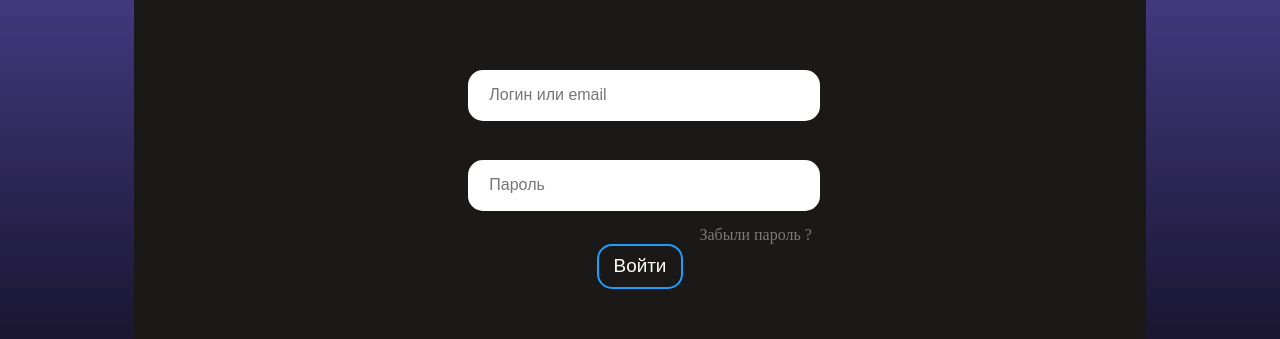
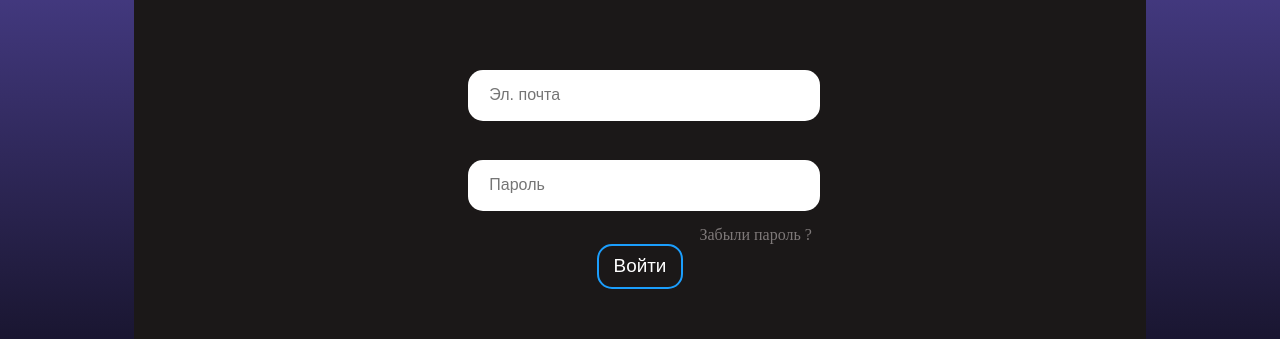
Before and after one commit to Nikomol/Bard, a React (Vite) app: page /login in a window 1280 px wide. Shown: the part 245-584 px from the top of the page. Built offline with nearby package versions, Linux system fonts and the light colour scheme.

Commit message:
добавил get/post запросы

```diff
--- a/public/pages/login_pages/forgotPassword.jsx
+++ b/public/pages/login_pages/forgotPassword.jsx
@@ -5,19 +5,37 @@ import './login.css';
 
 const MainForget = ({ onPasswordReset }) => {
 
-    const [email, setEmail] = useState('');
     const [message, setMessage] = useState('Эл. почта');
+    const [formData, setFormData] = useState({ email: ''});
 
     const handleEmailCheck = (e) => {
-        setEmail(e.target.value);
+        setFormData({email: e.target.value});
     }
 
-    const checkMail = () => {
-        if (email === '') {
-            setMessage("Введите почту!");
-        }
-        else {
-            onPasswordReset();
+    const handleSubmit = async (e) =>{
+        e.preventDefault();
+
+        try{
+            const response = await fetch('', {
+                method: 'POST',
+                headers: {
+                    'Content-Type' : 'application/json'
+                },
+                body: JSON.stringify(formData)
+            });
+            //Если запрос отправлен успешно
+            if (response.ok){
+                alert("Отправлено");
+                onPasswordReset();
+            }
+            //Если запрос был отправлен неуспешно(пока что это всё равно хорошо)
+            else{
+                alert('Вроде бы что то есть!');
+                onPasswordReset();
+            }
+        } catch(error) {
+            console.error(`Ошибка: ${error}`);
+            alert("Ошибка get запроса!!");
         }
     }
 
@@ -29,10 +47,12 @@ const MainForget = ({ onPasswordReset }) => {
             <div className="spacer min">
             </div>
             <div className="mainform">
-                <input type="email" placeholder={message} className="inputField Login" value={email} onChange={handleEmailCheck}></input>
-                <div>
-                    <input type="button" value="Восстановить пароль" className="inputField Button middle" style={{ width: '66%' }} onClick={checkMail}></input>
-                </div>
+                <form onSubmit={handleSubmit}>
+                    <input type="email" name = "email" placeholder={message} className="inputField Login" onChange={handleEmailCheck}></input>
+                    <div>
+                        <input type="submit" value="Восстановить пароль" className="inputField Button middle" style={{ width: '66%' }}></input>
+                    </div>
+                </form>
             </div>
             <div className="spacer mid">
             </div>
--- a/public/pages/login_pages/login.css
+++ b/public/pages/login_pages/login.css
@@ -1,6 +1,6 @@
 @font-face {
   font-family: 'Inter';
-  src: url('./../public/fonts/Inter-VariableFont_slnt.ttf') format('ttf');
+  src: url('./../../fonts/Inter-VariableFont_slnt.ttf') format('ttf');
   font-weight: normal;
   font-style: normal;
 }
--- a/public/pages/login_pages/login.jsx
+++ b/public/pages/login_pages/login.jsx
@@ -1,8 +1,37 @@
-import { Link, Navigate } from "react-router-dom";
+import { Link } from "react-router-dom";
 import myImage from "./../../img/ico.svg";
+import { useState } from 'react';
 import './login.css';
 
 export default function Login() {
+
+    //Форма для отправки get запроса на сервер
+    const [formData, setFormData] = useState({ email: '', passwrd: '' });
+
+    //При изменеии email и пароля в formData меняются данные
+    const handleInputChange = (e) => {
+        setFormData({
+            ...formData,
+            [e.target.name]: e.target.value
+        });
+    };
+
+    //Функция по отправке get запроса
+    const handleSubmit = async (e) => {
+        e.preventDefault();
+        //encodeURIComponent() -> функция, которая кодирует email и пароль для безопасности.
+        fetch(`__api__?eml=${encodeURIComponent(formData.email)} &psw=${encodeURIComponent(formData.passwrd)}`)
+            //Полученные данные от сервера
+            .then(data => {
+                console.log(data);
+                alert("Get запрос отправлен/получен");
+            })
+            //Ошибка получения данных от сервера
+            .catch(error => {
+                console.error(`Ошибка при выполнении запроса: ${error}`);
+                alert("Get запрос не отправлен");
+            })
+    }
 
     return (
         <>
@@ -14,14 +43,16 @@ export default function Login() {
                 <div className="spacer mid">
                 </div>
                 <div className="mainform">
-                    <input type="text" placeholder="Логин или email" className="inputField Login"></input>
-                    <input type="password" placeholder="Пароль" className="inputField Password"></input>
-                    <div className="link forgot">
-                        <Link to="/recovery" className="link forgot">Забыли пароль ?</Link>
-                    </div>
-                    <div>
-                        <input type="button" value="Войти" className="inputField Button middle"></input>
-                    </div>
+                    <form onSubmit={handleSubmit}>
+                        <input type="email" name="email" placeholder="Эл. почта" value={formData.email} onChange={handleInputChange} className="inputField Login"></input>
+                        <input type="password" name="password" placeholder="Пароль" value={formData.password} onChange={handleInputChange} className="inputField Password"></input>
+                        <div className="link forgot">
+                            <Link to="/recovery" className="link forgot">Забыли пароль ?</Link>
+                        </div>
+                        <div>
+                            <input type="submit" value="Войти" className="inputField Button middle"></input>
+                        </div>
+                    </form>
                 </div>
                 <div className="spacer min">
                 </div>
--- a/public/pages/login_pages/signup.jsx
+++ b/public/pages/login_pages/signup.jsx
@@ -1,42 +1,81 @@
-import { Link, Navigate } from "react-router-dom";
+import { Link } from "react-router-dom";
 import myImage from "./../../img/ico.svg";
 import { useState, useEffect } from 'react';
 import './login.css';
 
 export default function SignUp() {
+    //Создание переменных под логин, email, 2 паролей и сообщения, которое появляется при введении паролей.
     const [password, setPassword] = useState('');
     const [confirmPassword, setConfirmPassword] = useState('');
-    const [message, setMessage] = useState('');;
+    const [message, setMessage] = useState('');
     const [username, setUsername] = useState('');
     const [email, setEmail] = useState('');
 
+    //Создание boolean переменных, которые блокируют регистрацию если пользователь вводит данные неправильно
     const [passwAccess, setPasswAccess] = useState(false);
     const [logAccess, setLogAccess] = useState(false);
     const [mailAccess, setMailAccess] = useState(false);
     const [allClear, setAllClear] = useState(false);
 
+    //Создание формы для будущей отправки на сервер путём POST запроса.
+    const [formData, setFormData] = useState({nickname: '', email: '', passwrd: ''});
+
+    //Функция по отправке POST запроса на севрер
+    const handleSubmit = async (e) =>{
+        e.preventDefault();
+
+        try{
+            const response = await fetch('', {
+                method: 'POST',
+                headers: {
+                    'Content-Type' : 'application/json'
+                },
+                body: JSON.stringify(formData)
+            });
+            //Если запрос отправлен успешно
+            if (response.ok){
+                alert("WORK!!!");
+            }
+            //Если запрос был отправлен неуспешно(пока что это всё равно хорошо)
+            else{
+                alert('Вроде всё работает, хотя стоит всё проверить!');
+            }
+        } catch(error) {
+            console.error(`Ошибка: ${error}`);
+        }
+    }
+
     useEffect(() => {
-        if (passwAccess && logAccess && mailAccess && username) {
+        //Если все "замки" сняты, то в форму добавляются данные, которые ввёл пользователь
+        if (passwAccess && logAccess && mailAccess) {
             setAllClear(true);
+            setFormData({
+                nickname: username,
+                email: email,
+                passwrd: password
+            });
         }
         else {
             setAllClear(false);
         }
-    })
+    }, [passwAccess, logAccess, mailAccess, username, email, password])
 
+    //Функция, фиксирующая изменения строчки "Ввода пароля"
     const handlePasswordChange = (e) => {
         setPassword(e.target.value);
         checkPassword(e.target.value, confirmPassword);
     }
 
+    //Функция, фиксирующая изменения строчки "Повторного ввода пароля"
     const handleConfirmPasswordChange = (e) => {
         setConfirmPassword(e.target.value);
         checkPassword(password, e.target.value);
     }
 
+    //Функция, которая проверяет изменения строчки email
     const handleConfirmEmailChange = (e) => {
         setEmail(e.target.value);
-
+        //Способ неактуальный, но менять в нём что-то страшно. Код проверяет, ввёл ли пользователь "@". Если пользователь это ввёл, то "замок" почты снимается
         if (e.target.value.indexOf("@") < 0) {
             setMailAccess(false);
         }
@@ -45,16 +84,18 @@ export default function SignUp() {
         }
     }
 
+    //Функция, которая фиксирует изменение строчки "Логин". Если пользователь хоть что то ввёл, то "замок" логина снимается
     const handleConfirmUsername = (e) => {
         setUsername(e.target.value);
-        if(e.target.value !== ""){
+        if (e.target.value !== "") {
             setLogAccess(true);
         }
-        else{
+        else {
             setLogAccess(false);
         }
     }
 
+    //Функция, которая проверяет пароли на сходство. Если пароли одинаковы и не пусты, то "замок" пароля снимается.
     const checkPassword = (passwordValue, confirmPasswordValue) => {
         if (passwordValue !== confirmPasswordValue) {
             if (confirmPasswordValue !== '') {
@@ -84,6 +125,7 @@ export default function SignUp() {
                 </div>
                 <div className="spacer min">
                 </div>
+                <form onSubmit={handleSubmit}>
                     <div className="mainform">
                         <input type="text" placeholder="Логин" className="inputField Login" onChange={handleConfirmUsername}></input>
                         <input type="email" placeholder="Эл. почта" className="inputField Login" onChange={handleConfirmEmailChange}></input>
@@ -93,10 +135,11 @@ export default function SignUp() {
                             <Link to="/login" className="link forgot">Войти в аккаунт</Link>
                         </div>
                         <div style={{ paddingTop: '5%' }}>
-                        <Link to="/"><input type="button" value="Создать аккаунт" className="inputField Button middle" disabled={!allClear} style={{ width: '56%' }}></input></Link>
+                            <input type="submit" value="Создать аккаунт" className="inputField Button middle" disabled={!allClear} style={{ width: '56%' }}></input>
                         </div>
                         {message && <p style={{ color: password === confirmPassword ? 'green' : 'red' }}>{message}</p>}
                     </div>
+                </form>
                 <div className="spacer mid">
                 </div>
             </div>
```
Lines whose indentation alone changed are shown as unchanged.
